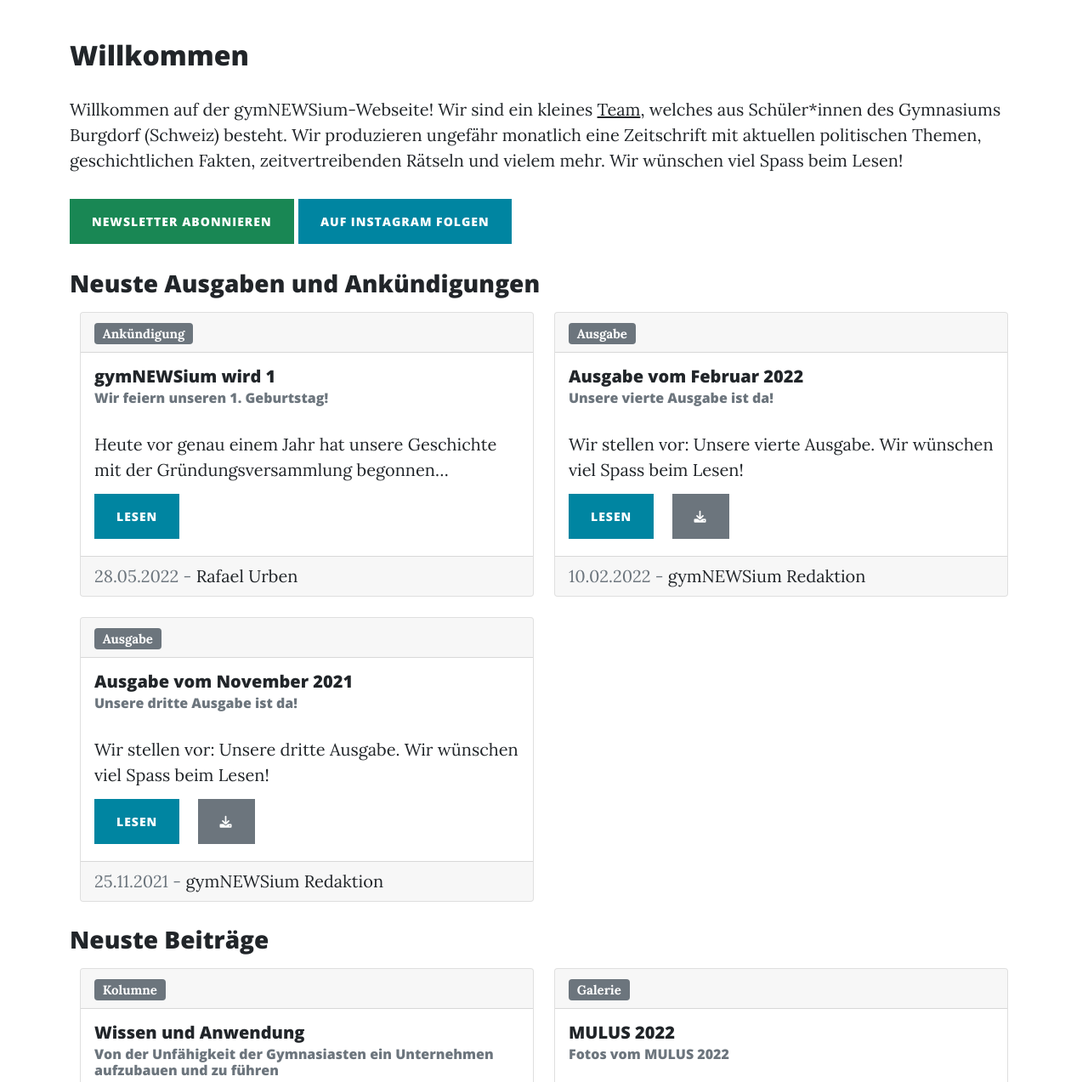
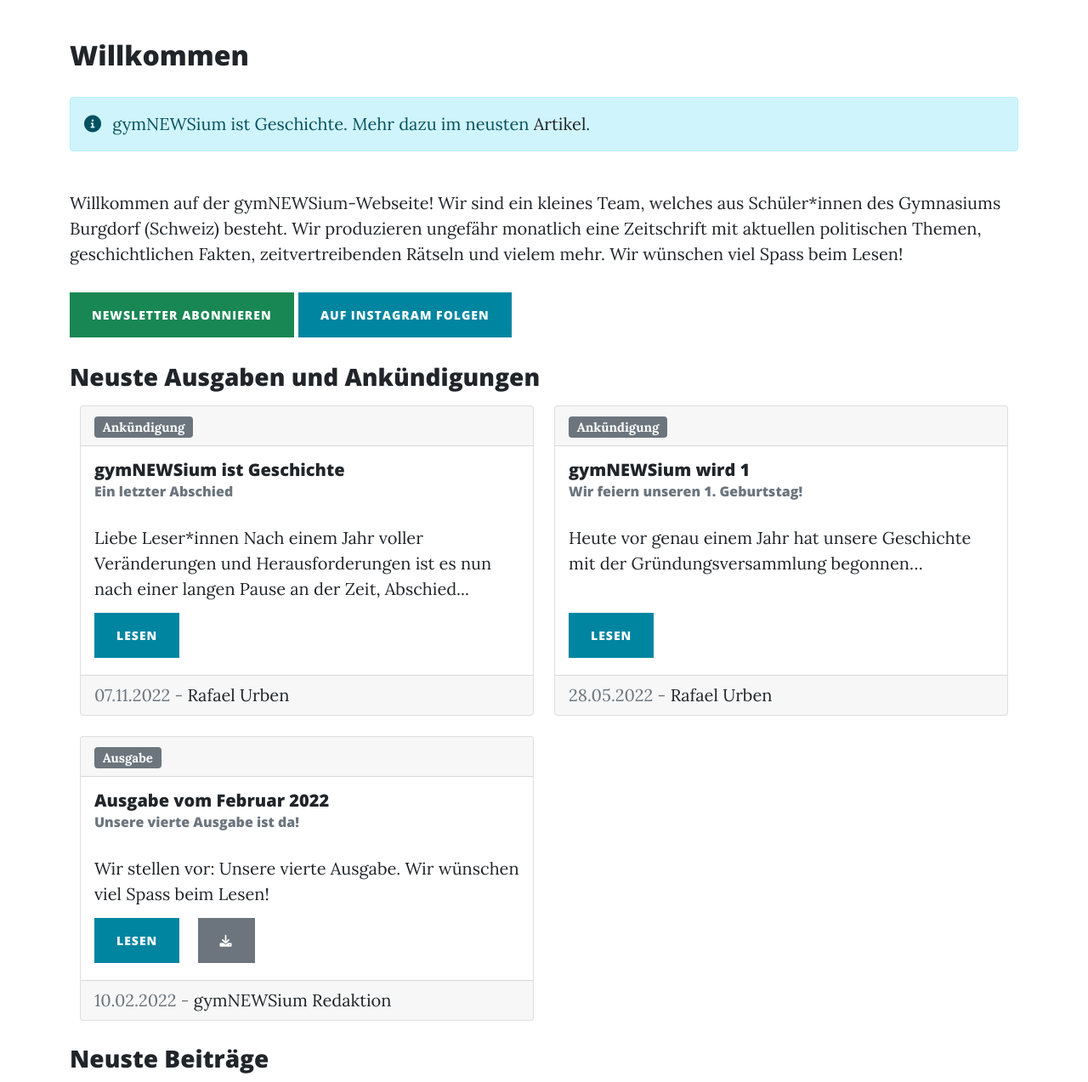
Before and after one commit to gymnewsium/gymnewsium.github.io, a Jekyll site: the page built from pages/home.html, in a window 1280 px wide and 1400 px high, scrolled down 585 px, cut to the strip 127-1400 px from the top of the window. Shown: the whole strip at 85% size. Built offline with Jekyll 4.4.1, drawn with Linux system fonts in a browser that asks for light colours.

Commit message:
Added "gymNEWSium ist Geschichte" post

```diff
--- /dev/null
+++ b/_posts/2022-11/2022-11-07-gymnewsium-ist-geschichte.md
@@ -0,0 +1,22 @@
+---
+layout: post
+category: announcements
+title: gymNEWSium ist Geschichte
+description: Ein letzter Abschied
+author: rafaelurben
+---
+
+Liebe Leser*innen
+
+Nach einem Jahr voller Veränderungen und Herausforderungen ist es nun nach einer langen Pause an der Zeit, Abschied zu nehmen. **Wir können das Projekt «gymNEWSium» aufgrund von Zeit- und Mitgliedermangel nicht mehr weiterführen.** Wir bedauern diese Entscheidung sehr, denn wir hofften immer, dieses Projekt eines Tages an Schüler*innen der nächsten Jahrgänge weitergeben zu können. Nichtsdestotrotz war dieses Projekt für uns eine tolle Erfahrung und wir haben viel Neues und Interessantes gelernt.
+
+Wir möchten uns gerne bei euch allen bedanken, welche uns auf diesem Weg begleitet haben und hoffen, dass wir euch mit unseren Beiträgen inspirieren konnten.
+
+Diese Webseite wird noch bis im März 2023 unter [gymnewsium.ch](https://gymnewsium.ch) erreichbar sein. Danach wird sie zeitlich unbegrenzt auf [gymnewsium.github.io](https://gymnewsium.github.io) archiviert.
+Der Instagram-Account, Discord-Server sowie Newsletter werden vorerst nicht gelöscht, jedoch auch nicht mehr aktiv betreut.
+
+Bei Fragen sind wir weiterhin per E-Mail unter [gymnewsium@tpto.ch](mailto:gymnewsium@tpto.ch) oder auf unserem Discord-Server erreichbar.
+
+Wir wünschen euch allen alles Gute für die Zukunft!
+
+\- Das gymNEWSium-Team
--- a/pages/home.html
+++ b/pages/home.html
@@ -28,6 +28,12 @@ meta_description: |
 <div class="container">
     <h2>Willkommen</h2>
     <p>
+        <div class="alert alert-info" role="alert">
+            <i class="fa-solid fa-circle-info me-2"></i>
+            gymNEWSium ist Geschichte. Mehr dazu im neusten <a href="{% post_url /2022-11/2022-11-07-gymnewsium-ist-geschichte %}">Artikel</a>.
+        </div>
+
+        <br>
         Willkommen auf der gymNEWSium-Webseite! Wir sind ein kleines <a href="/about/">Team</a>, welches aus Schüler*innen des Gymnasiums Burgdorf (Schweiz) besteht.
         Wir produzieren ungefähr monatlich eine Zeitschrift mit aktuellen politischen Themen, geschichtlichen Fakten, zeitvertreibenden Rätseln und vielem mehr.
         Wir wünschen viel Spass beim Lesen!
```
